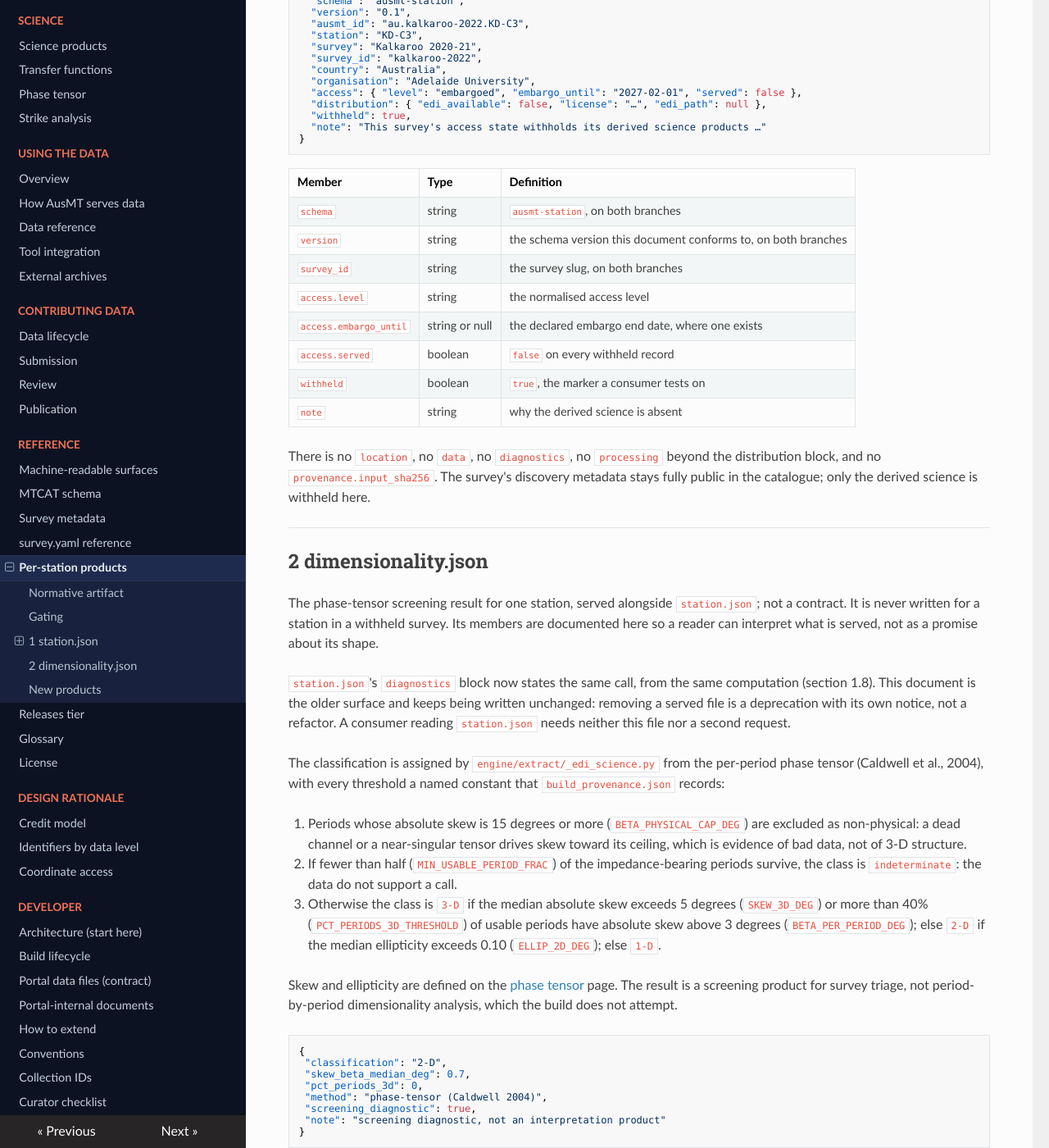
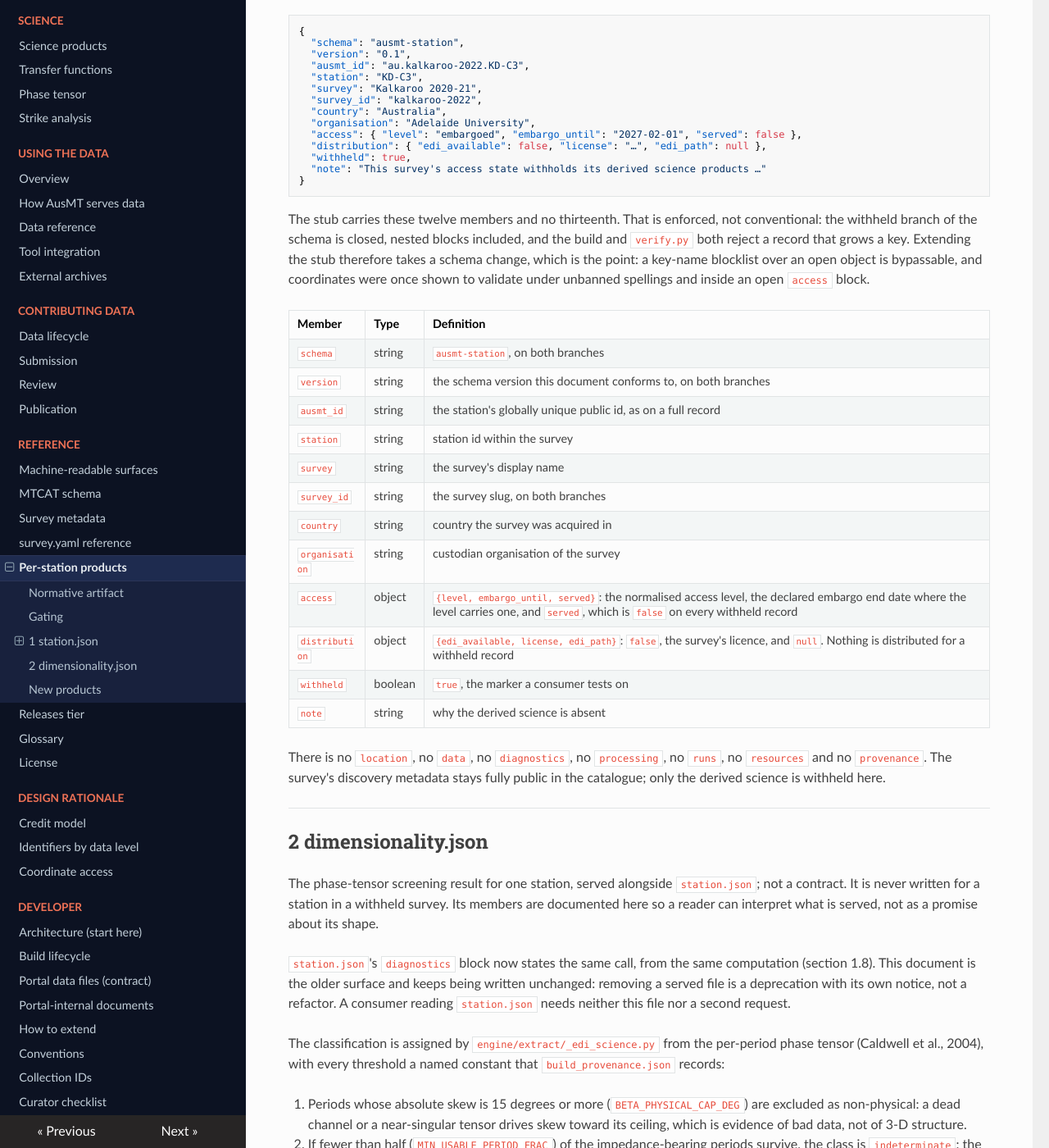
Before and after one commit to bvkay/ausmt, an MkDocs documentation site: the page built from docs/docs/reference/station-products.md, in a window 1280 px wide and 1400 px high, scrolled down 13048 px. Shown: the whole window at 82% size. Built offline with MkDocs 1.6.1, drawn with Linux system fonts in a browser that asks for light colours; nearby versions of some CDN libraries; some of the changed text lies outside the part shown.

Commit message:
the docs catch up with the promoted record: two blocks, one schema, twelve stub members
The five pages the lane names, brought current with what the emitter now publishes.

The data reference gained a station schema row: `station.json` had become a contract
whose schema was served at two routes while the document table listed neither, and the
sentence naming the public surface still read as though only two of the three contracts
had one. Its per-station section now says what `runs` and `resources` are, including the
two things a consumer gets wrong first: absence of `runs` means run metadata was not
asserted, and a resource names a path and never a hash, because manifest.json is the one
checksum authority.

The withheld stub's member table listed eight of its twelve members and described the
rest as an absence. It now lists all twelve and says why that number is enforced rather
than conventional, which is the same reason the branch is closed: a key-name blocklist
over an open object is bypassable.

Tool integration gains the bite a reader will actually hit. mt_metadata hands every
transfer function a placeholder run, and a reader that fills an absent `runs` with
defaults is inventing exactly the numbers this corpus refused to publish.

The developer data-file table had no row for the third contract at all; it now names the
emitter, the schema, the semantic layer and the one consumer that reads two members out
of the record.

````diff
--- a/docs/docs/reference/station-products.md
+++ b/docs/docs/reference/station-products.md
@@ -87,9 +87,11 @@
 
 The per-station product record: identity, location, band and period range, the derived diagnostics, the
 processing strings read from the source file, the distribution state, the coordinate QC verdict, any
-canonical conditioning notes, the frame facts, and a provenance block naming the input file and its
-SHA-256. The example below shows every member, including the optional ones; a station whose survey
-declares no `station_ids` provenance carries no `provenance.source`.
+canonical conditioning notes, the frame facts, a provenance block naming the input file and its
+SHA-256, and the two canonical blocks `runs` and `resources`. The example below shows every member
+except `coordinate_policy`, which section 1.15 covers because it appears only for a station whose
+position is not exact; a station whose survey declares no `station_ids` provenance carries no
+`provenance.source`.
 
 Three members open every record, on the full and the withheld branch alike: `schema` names the
 contract, `version` names the schema version the document conforms to, and `survey_id` is the survey
@@ -519,20 +521,30 @@
 }
 ```
 
+The stub carries these twelve members and no thirteenth. That is enforced, not conventional: the
+withheld branch of the schema is closed, nested blocks included, and the build and `verify.py` both
+reject a record that grows a key. Extending the stub therefore takes a schema change, which is the
+point: a key-name blocklist over an open object is bypassable, and coordinates were once shown to
+validate under unbanned spellings and inside an open `access` block.
+
 | Member | Type | Definition |
 |---|---|---|
 | `schema` | string | `ausmt-station`, on both branches |
 | `version` | string | the schema version this document conforms to, on both branches |
+| `ausmt_id` | string | the station's globally unique public id, as on a full record |
+| `station` | string | station id within the survey |
+| `survey` | string | the survey's display name |
 | `survey_id` | string | the survey slug, on both branches |
-| `access.level` | string | the normalised access level |
-| `access.embargo_until` | string or null | the declared embargo end date, where one exists |
-| `access.served` | boolean | `false` on every withheld record |
+| `country` | string | country the survey was acquired in |
+| `organisation` | string | custodian organisation of the survey |
+| `access` | object | `{level, embargo_until, served}`: the normalised access level, the declared embargo end date where the level carries one, and `served`, which is `false` on every withheld record |
+| `distribution` | object | `{edi_available, license, edi_path}`: `false`, the survey's licence, and `null`. Nothing is distributed for a withheld record |
 | `withheld` | boolean | `true`, the marker a consumer tests on |
 | `note` | string | why the derived science is absent |
 
-There is no `location`, no `data`, no `diagnostics`, no `processing` beyond the distribution block, and
-no `provenance.input_sha256`. The survey's discovery metadata stays fully public in the catalogue; only
-the derived science is withheld here.
+There is no `location`, no `data`, no `diagnostics`, no `processing`, no `runs`, no `resources` and no
+`provenance`. The survey's discovery metadata stays fully public in the catalogue; only the derived
+science is withheld here.
 
 ---
 
````
Also changed, not shown: docs/docs/developer/data-files.md (+4 -1 lines), docs/docs/interoperability/api-overview.md (+9 -3 lines), docs/docs/interoperability/api-reference.md (+16 -6 lines), docs/docs/interoperability/tool-integration.md (+13 -3 lines).
